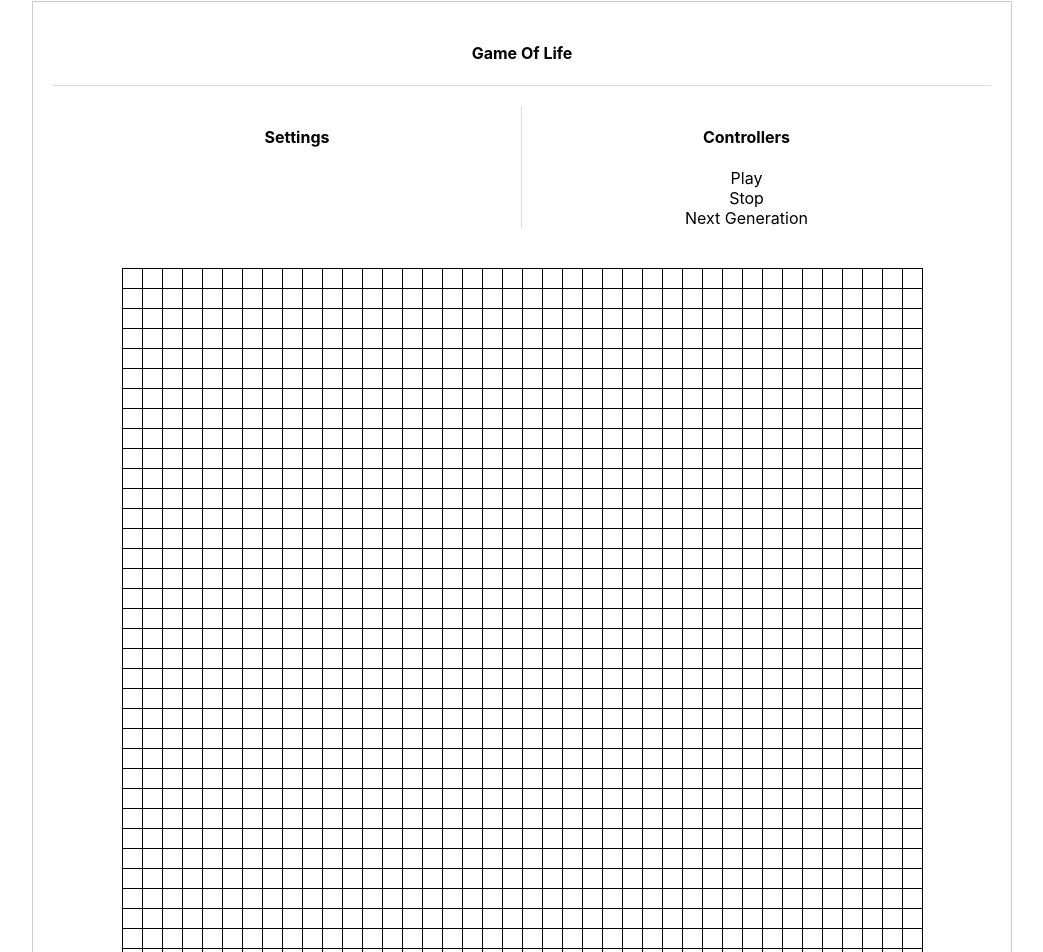
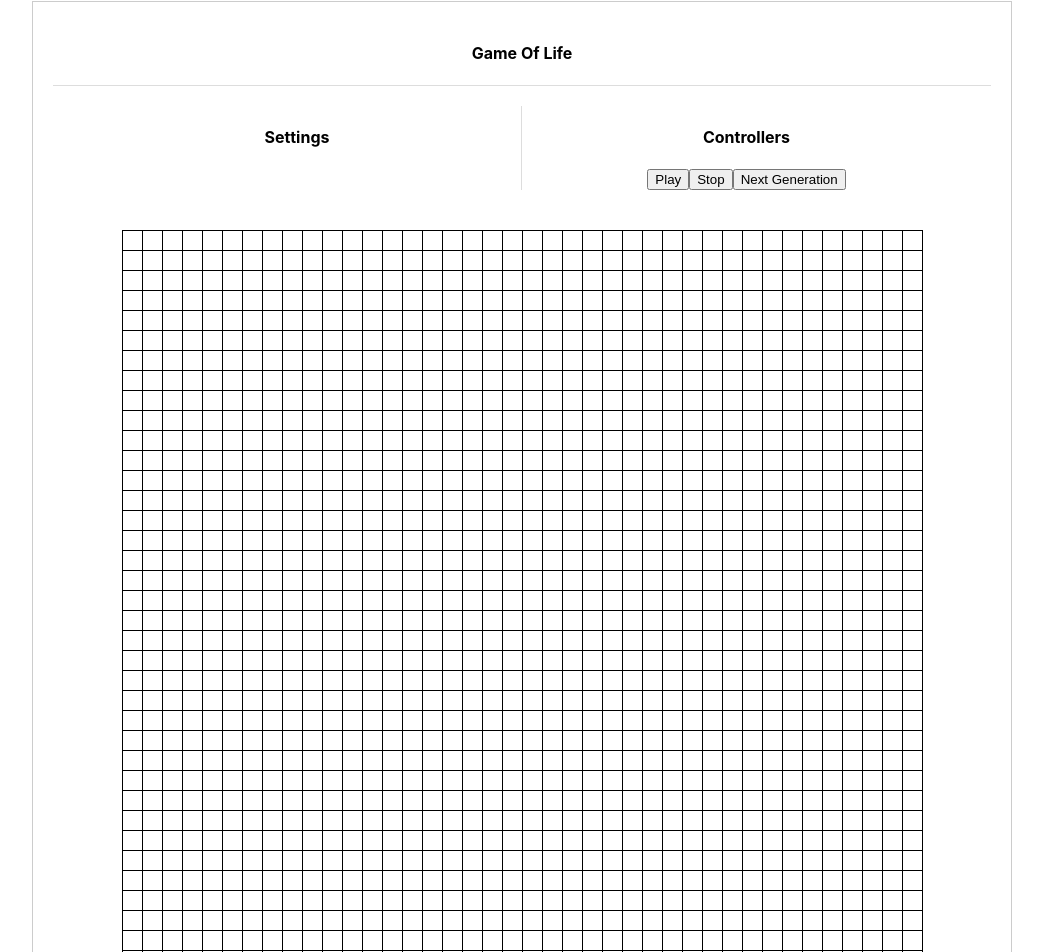
Before and after one commit to nunibaranes/reactGames, a React app: page / in a window 1280 px wide. Shown: the part 849-1801 px from the top of the page, without its empty margins (118-1161 px from the left). Built offline with nearby package versions, Linux system fonts and the light colour scheme.

Commit message:
Added controllers

```diff
--- a/src/app/components/common/board/cell/Cell.js
+++ b/src/app/components/common/board/cell/Cell.js
@@ -35,7 +35,7 @@ class Cell extends Component {
      */
     cellStyles = (cellObj) => {
         const { cellWidth, cellHeight, selectedColor } = this.props;
-        const defaultStyle = {width: cellWidth, height: cellHeight}
+        const defaultStyle = {width: `${cellWidth}px`, height: `${cellHeight}px`}
         const activStyles = { backgroundColor: selectedColor }
         const isActive = cellObj.isActive !== undefined && cellObj.isActive;
         return isActive ? {...defaultStyle, ...activStyles } : defaultStyle;
--- a/src/app/components/game-of-life/GameOfLife.js
+++ b/src/app/components/game-of-life/GameOfLife.js
@@ -15,8 +15,8 @@ class GameOfLife extends Component {
           cellData: {
             isActive: false,
           },
-          cellWidth: '20px', // TODO: add button to change cellWidth
-          cellHeight: '20px', // TODO: add button to change cellHeight
+          cellWidth: '20', // TODO: add button to change cellWidth
+          cellHeight: '20', // TODO: add button to change cellHeight
           defaultColor: 'red', // TODO: add button to change color
         },
         generation: 0,
@@ -94,7 +94,7 @@ class GameOfLife extends Component {
    * create empty newBoardStatus, and set newBoardStatus's cells refer to current boardStatus
    * setState boardStatus to newBoardStatus
    */
-  setNextGenerationBoardStatus = () => {
+  setNextGenerationBoardStatus = (isRuning = false) => {
     const { boardData, boardStatus } = this.state;
     const { rows, columns } = boardData;
     const newBoard = this.toggleCellIsActiveStatus(boardStatus, null);
@@ -112,6 +112,12 @@ class GameOfLife extends Component {
       boardStatus: newBoard,
       generation: prevState.generation + 1,
     }));
+
+    if (isRuning) {
+      this.timeoutHandler = window.setTimeout(() => {
+        this.setNextGenerationBoardStatus(isRuning);
+      }, 100);
+    }
   }
 
   /**
@@ -153,10 +159,21 @@ class GameOfLife extends Component {
   }
 
   runGame = () => {
+    this.setNextGenerationBoardStatus(true);
     this.setState({ gameIsRunning: true });
   }
+
   stopGame = () => {
     this.setState({ gameIsRunning: false });
+
+    if (this.timeoutHandler) {
+      window.clearTimeout(this.timeoutHandler);
+      this.timeoutHandler = null;
+    }
+  }
+
+  cellWidthChanged = (event) => {
+    console.log('cellWidthChanged event.target ', event);
   }
 
   render() {
@@ -170,24 +187,24 @@ class GameOfLife extends Component {
           </div>
           <div className='controllers'>
             <Title title={ 'Controllers' }></Title>
-            <div
+            <button
               className='control-run-game'
               onClick={() => { this.runGame() }}
             >
               Play
-            </div>
-            <div
+            </button>
+            <button
               className='control-run-game'
               onClick={() => { this.stopGame() }}
             >
               Stop
-            </div>
-            <div
+            </button>
+            <button
               className='control-next-generation'
               onClick={() => { this.setNextGenerationBoardStatus() }}
             >
               Next Generation
-            </div>
+            </button>
           </div>
         </div>
         <Board
--- a/src/app/components/game-of-life/GameOfLife.scss
+++ b/src/app/components/game-of-life/GameOfLife.scss
@@ -2,9 +2,20 @@
     border-top: 1px solid #ddd;
     display: grid;
     grid-template-columns: repeat(2, 1fr);
+
+    input {
+        height: 45px;
+        width: 100%;
+    }
+
     .settings {
         border-right: 1px solid #ddd;
+
+        input {
+            max-width: 100px;
+        }
     }
+
 }
 
 .generation-counter {
```
